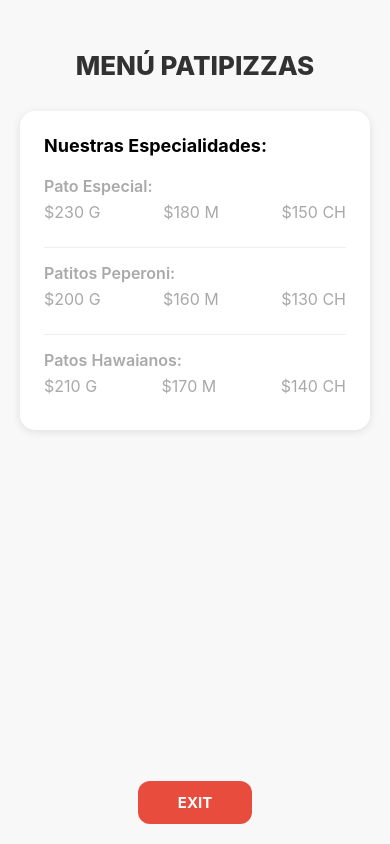
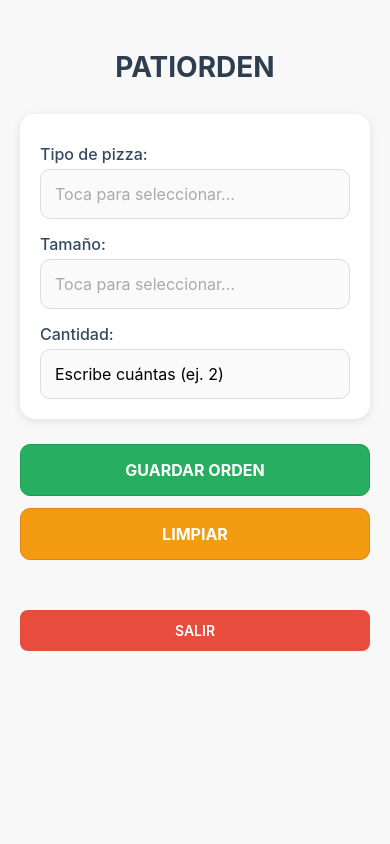
Before and after one commit to DiaNat7/AppPizzeria, a React Native app in the folder Pizzeria/: screen /MenuPizz in a window 390 px wide. Built offline with nearby package versions, Linux system fonts and the light colour scheme.

Commit message:
mejora al menu de pizza

```diff
--- a/Pizzeria/src/screens/menupizzas.js
+++ b/Pizzeria/src/screens/menupizzas.js
@@ -1,133 +1,290 @@
-import React from "react";
-import {View,Text,Pressable,StyleSheet,  ScrollView} from "react-native";
-import { SafeAreaView } from 'react-native-safe-area-context';
+import React, { useState } from "react";
+import { View, Text, TextInput, Pressable, StyleSheet,Alert,ScrollView, Modal} from "react-native";
+import { useOrders } from "../context/OrdersContext";
 
+const CustomComboBox = ({ label, options, value, onSelect, placeholder }) => {
+  const [modalVisible, setModalVisible] = useState(false);
 
-const MenuPizza = ({ name, prices }) => (
-  <View style={styles.menuItemContainer}>
-    <Text style={styles.pizzaName}>{name}</Text>
-    <View style={styles.pricesRow}>
-      {prices.map((price, index) => (
-        <Text key={index} style={styles.priceText}>
-          {price}
+  return (
+    <View style={styles.comboContainer}>
+      <Text style={styles.label}>{label}</Text>
+      <Pressable
+        style={styles.input}
+        onPress={() => setModalVisible(true)}
+      >
+        <Text style={{ color: value ? "#1a1a1a" : "#aaa", fontSize: 16 }}>
+          {value || placeholder}
         </Text>
+      </Pressable>
+
+      <Modal transparent={true} visible={modalVisible} animationType="fade">
+        <Pressable style={styles.modalOverlay} onPress={() => setModalVisible(false)}>
+          <View style={styles.modalContent}>
+            <Text style={styles.modalTitle}>Selecciona una opción</Text>
+            {options.map((opcion, index) => (
+              <Pressable  key={index} style={styles.modalOption} onPress={() => { onSelect(opcion); setModalVisible(false); }}>
+                <Text style={styles.modalOptionText}>{opcion}</Text>
+              </Pressable>
             ))}
+            <Pressable style={styles.modalCancel} onPress={() => setModalVisible(false)}>
+              <Text style={styles.modalCancelText}>Cancelar</Text>
+            </Pressable>
           </View>
+        </Pressable>
+      </Modal>
     </View>
   );
+};
 
-export default function PizzaScreen({ navigation }) {
+export default function OrdenarScreen({ navigation }) {
+  const [tipo, setTipo] = useState("");
+  const [tamano, setTamano] = useState("");
+  const [cantidad, setCantidad] = useState("");
+  const [cargando, setCargando] = useState(false);
+
+  const { addOrder } = useOrders();
+
+  const opcionesPizzas = ["Pato Especial", "Patitos Peperoni", "Patos Hawaianos"];
+  const opcionesTamanos = ["Chica (CH)", "Mediana (M)", "Grande (G)"];
+
+  const validarCampos = () => {
+    if (tipo === "") {
+      Alert.alert("Error", "Falta seleccionar el tipo de pizza");
+      return false;
+    }
+    if (tamano === "") {
+      Alert.alert("Error", "Falta seleccionar el tamaño");
+      return false;
+    }
+    if (cantidad.trim() === "") {
+      Alert.alert("Error", "La cantidad no puede ir vacía");
+      return false;
+    }
+
+    const cantidadNum = parseInt(cantidad);
+    if (isNaN(cantidadNum) || cantidadNum <= 0) {
+      Alert.alert("Error", "La cantidad debe ser un número positivo");
+      return false;
+    }
+
+    return true;
+  };
+
+  const guardarOrden = () => {
+    if (!validarCampos()) {
+      return;
+    }
+
+    setCargando(true);
+
+    setTimeout(() => {
+      setCargando(false);
+      Alert.alert(
+        "Listo",
+        `Orden guardada:\n${cantidad} pizza(s) ${tamano} de ${tipo}`,
+        [
+          {
+            text: "OK", onPress: () => {setTipo(""); setTamano(""); setCantidad(""); navigation.navigate("Ordenes");
+             },
+          },
+        ]
+      );
+    }, 1000);
+
+    addOrder(tipo, tamano, cantidad);
+  };
+
   return (
-    <SafeAreaView style={styles.container}>
-      <ScrollView contentContainerStyle={styles.scrollContent}>
-        <Text style={styles.mainTitle}>MENÚ PATIPIZZAS</Text>
+    <ScrollView contentContainerStyle={styles.container}>
+      <Text style={styles.title}>PATIORDEN</Text>
 
       <View style={styles.card}>
-          <Text style={styles.sectionTitle}>Nuestras Especialidades:</Text>
+        <CustomComboBox
+          label="Tipo de pizza:"
+          placeholder="Toca para seleccionar..."
+          options={opcionesPizzas}
+          value={tipo}
+          onSelect={setTipo}
+        />
 
-          <MenuPizza
-            name="Pato Especial:"
-            prices={["$230 G", "$180 M", "$150 CH"]}
+        <CustomComboBox
+          label="Tamaño:"
+          placeholder="Toca para seleccionar..."
+          options={opcionesTamanos}
+          value={tamano}
+          onSelect={setTamano}
         />
-          <View style={styles.divider} />
 
-          <MenuPizza
-            name="Patitos Peperoni:"
-            prices={["$200 G", "$160 M", "$130 CH"]}
-          />
-          <View style={styles.divider} />
-
-          <MenuPizza
-            name="Patos Hawaianos:"
-            prices={["$210 G", "$170 M", "$140 CH"]}
+        <Text style={styles.label}>Cantidad:</Text>
+        <TextInput
+          style={styles.input}
+          placeholder="Escribe cuántas (ej. 2)"
+          value={cantidad}
+          onChangeText={(text) => {
+            const soloNumeros = text.replace(/[^0-9]/g, "");
+            setCantidad(soloNumeros);
+          }}
+          keyboardType="numeric"
         />
       </View>
 
-        <View style={styles.footer}>
+      <View style={styles.botonesContainer}>
         <Pressable
-            style={styles.exitBtn}
+          style={[styles.btn, styles.btnGuardar]}
+          onPress={guardarOrden}
+          disabled={cargando}
+        >
+          <Text style={styles.btnTexto}>
+            {cargando ? "GUARDANDO..." : "GUARDAR ORDEN"}
+          </Text>
+        </Pressable>
+
+        <Pressable
+          style={[styles.btn, styles.btnLimpiar]}
+          onPress={() => {
+            setTipo("");
+            setTamano("");
+            setCantidad("");
+          }}
+        >
+          <Text style={styles.btnTexto}>LIMPIAR</Text>
+        </Pressable>
+      </View>
+
+      <Pressable
+        style={styles.exit}
         onPress={() => navigation.replace("Login")}
       >
-            <Text style={styles.exitText}>EXIT</Text>
+        <Text style={styles.exitText}>SALIR</Text>
       </Pressable>
-        </View>
     </ScrollView>
-    </SafeAreaView>
   );
 }
 
 const styles = StyleSheet.create({
   container: {
-    flex: 1,
+    padding: 20,
+    paddingTop: 50,
     backgroundColor: "#f8f8f8",
+    flexGrow: 1,
   },
-  scrollContent: {
-    flexGrow: 1,
-    paddingHorizontal: 20,
-    paddingTop: 50,
-    paddingBottom: 20,
-  },
-  mainTitle: {
-    fontSize: 26,
-    fontWeight: "800",
-    color: "#323232",
+  title: {
+    fontSize: 28,
+    fontWeight: "bold",
+    marginBottom: 30,
     textAlign: "center",
-    marginBottom: 30,
+    color: "#2c3e50",
   },
   card: {
     backgroundColor: "white",
-    padding: 24,
+    padding: 20,
     borderRadius: 15,
+    marginBottom: 25,
     shadowColor: "#000",
     shadowOffset: { width: 0, height: 2 },
     shadowOpacity: 0.1,
     shadowRadius: 8,
     elevation: 5,
   },
-  sectionTitle: {
+  label: {
+    fontSize: 16,
+    marginBottom: 5,
+    marginTop: 10,
+    color: "#34495e",
+    fontWeight: "500",
+  },
+  input: {
+    borderWidth: 1,
+    borderColor: "#ddd",
+    borderRadius: 10,
+    padding: 14,
+    fontSize: 16,
+    backgroundColor: "#fafafa",
+  },
+  comboContainer: {
+    marginBottom: 5,
+  },
+  // Estilos del Modal (Combobox)
+  modalOverlay: {
+    flex: 1,
+    backgroundColor: "rgba(0,0,0,0.5)",
+    justifyContent: "center",
+    alignItems: "center",
+  },
+  modalContent: {
+    backgroundColor: "white",
+    width: "80%",
+    borderRadius: 15,
+    padding: 20,
+    shadowColor: "#000",
+    shadowOffset: { width: 0, height: 2 },
+    shadowOpacity: 0.25,
+    shadowRadius: 4,
+    elevation: 5,
+  },
+  modalTitle: {
     fontSize: 18,
     fontWeight: "bold",
-    color: "black",
+    marginBottom: 15,
+    textAlign: "center",
+    color: "#2c3e50",
+  },
+  modalOption: {
+    paddingVertical: 15,
+    borderBottomWidth: 1,
+    borderBottomColor: "#eee",
+  },
+  modalOptionText: {
+    fontSize: 16,
+    textAlign: "center",
+    color: "#34495e",
+  },
+  modalCancel: {
+    marginTop: 15,
+    paddingVertical: 12,
+    backgroundColor: "#e74c3c",
+    borderRadius: 10,
+  },
+  modalCancelText: {
+    color: "white",
+    textAlign: "center",
+    fontWeight: "bold",
+    fontSize: 16,
+  },
+  // Estilos de Botones
+  botonesContainer: {
+    gap: 12,
     marginBottom: 20,
   },
-  menuItemContainer: {
-    marginBottom: 10,
+  btn: {
+    padding: 15,
+    borderRadius: 10,
+    alignItems: "center",
+    borderWidth: 1,
+    borderColor: "#ccc",
   },
-  pizzaName: {
+  btnGuardar: {
+    backgroundColor: "#27ae60",
+    borderColor: "#229954",
+  },
+  btnLimpiar: {
+    backgroundColor: "#f39c12",
+    borderColor: "#e67e22",
+  },
+  btnTexto: {
+    color: "white",
+    fontWeight: "bold",
     fontSize: 16,
-    fontWeight: "600",
-    color: "darkgray",
-    marginBottom: 6,
   },
-  pricesRow: {
-    flexDirection: "row",
-    justifyContent: "space-between",
-  },
-  priceText: {
-    fontSize: 16,
-    color: "darkgray",
-  },
-  divider: {
-    height: 1,
-    backgroundColor: "#eee",
-    marginVertical: 15,
-  },
-  footer: {
-    flex: 1,
-    justifyContent: "flex-end",
-    alignItems: "center", // En tu Compose lo tenías centrado, lo mantuve así
-    marginTop: 40,
-  },
-  exitBtn: {
+  exit: {
+    marginTop: 30,
+    padding: 12,
+    borderRadius: 8,
+    alignItems: "center",
     backgroundColor: "#e74c3c",
-    paddingVertical: 12,
-    paddingHorizontal: 40,
-    borderRadius: 12,
   },
   exitText: {
     color: "white",
-    fontWeight: "bold",
-    fontSize: 15,
-    textAlign: "center",
+    fontWeight: "600",
   },
 });
```
Lines whose indentation alone changed are shown as unchanged.
